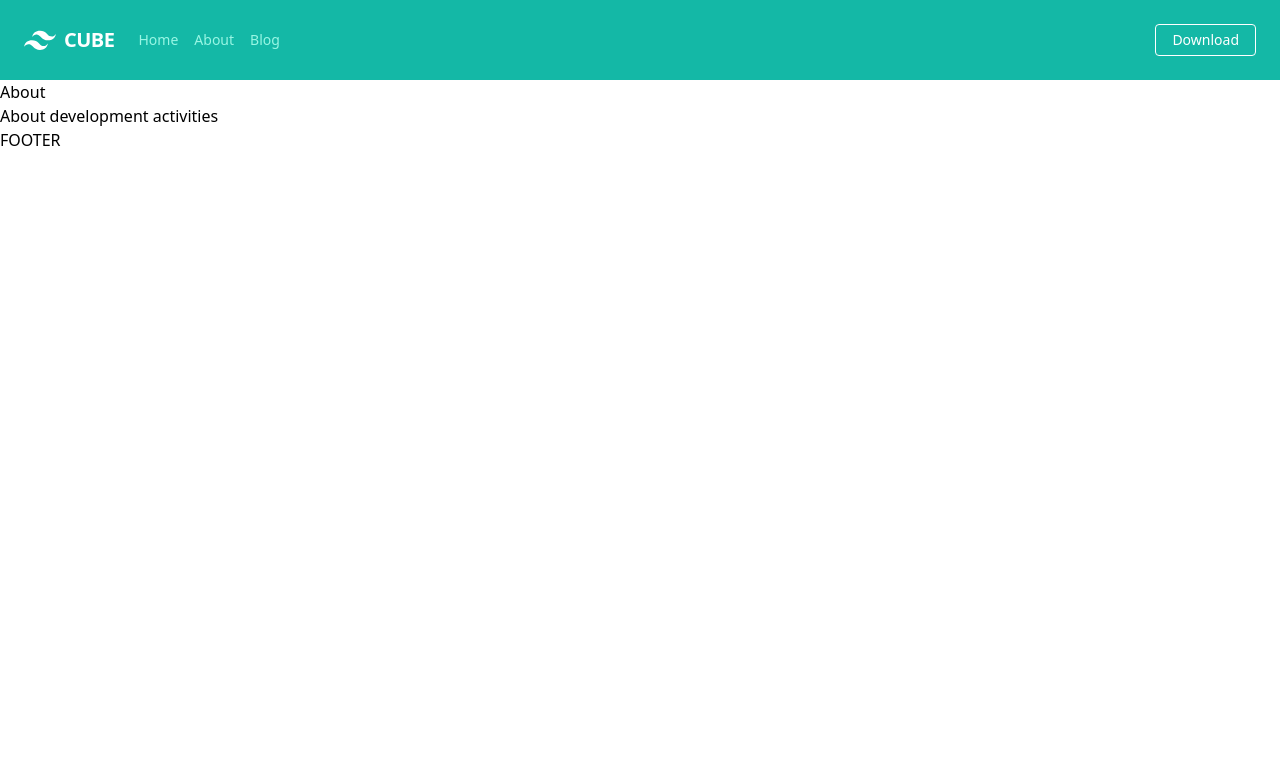
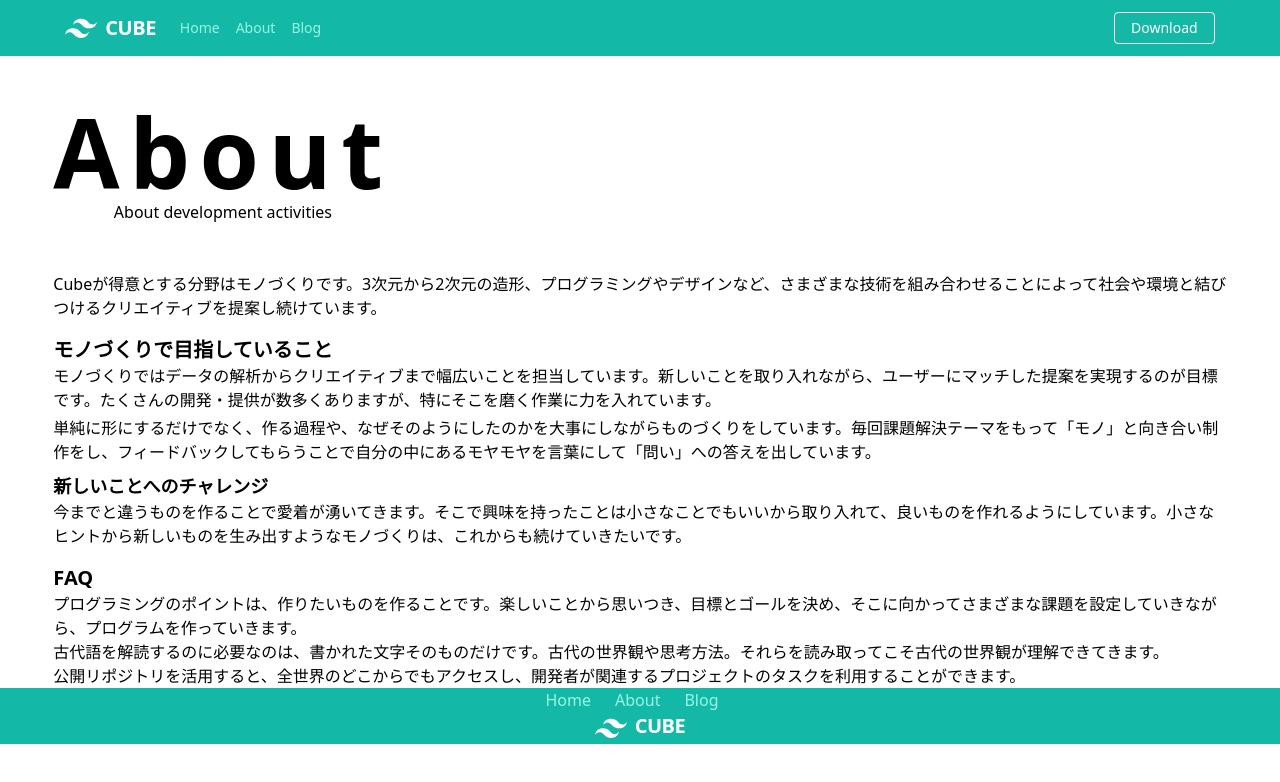
Before and after one commit to ryo20/nextjs_react_website_contruction, a Next.js app in the folder workspace/blog/: page /about in a window 1280 px wide. Shown: the top 782 px of the page. Built offline with nearby package versions, Linux system fonts and the light colour scheme.

Commit message:
feat: container component

```diff
--- /dev/null
+++ b/workspace/blog/components/container.tsx
@@ -0,0 +1,13 @@
+import { ReactNode } from "react";
+
+interface Props {
+  children: ReactNode;
+}
+
+export default function Container({ children }: Props) {
+  return (
+    <div className="w-11/12 max-w-7xl my-0 mx-auto">
+      {children}
+    </div>
+  )
+}
--- a/workspace/blog/components/footer.tsx
+++ b/workspace/blog/components/footer.tsx
@@ -1,7 +1,32 @@
+import Link from "next/link"
+import Container from "components/container"
+
 export default function Footer() {
   return (
-    <footer>
-      FOOTER
-    </footer>
+    <footer className="text-center lg:text-left bg-teal-500">
+      <Container>
+        <div className="flex justify-center gap-2" >
+          <div>
+            <Link href="/" className="mt-4  text-teal-200 hover:text-white mr-4">
+              Home
+            </Link>
+          </div>
+          <div>
+            <Link href="/about" className="mt-4  text-teal-200 hover:text-white mr-4">
+              About
+            </Link>
+          </div>
+          <div>
+            <Link href="/blog" className="mt-4  text-teal-200 hover:text-white mr-4">
+              Blog
+            </Link>
+          </div>
+        </div>
+        <div className="flex justify-center flex-shrink-0 text-white bg-teal-500">
+          <svg className="fill-current h-8 w-8 mr-2" width="54" height="54" viewBox="0 0 54 54" xmlns="http://www.w3.org/2000/svg"><path d="M13.5 22.1c1.8-7.2 6.3-10.8 13.5-10.8 10.8 0 12.15 8.1 17.55 9.45 3.6.9 6.75-.45 9.45-4.05-1.8 7.2-6.3 10.8-13.5 10.8-10.8 0-12.15-8.1-17.55-9.45-3.6-.9-6.75.45-9.45 4.05zM0 38.3c1.8-7.2 6.3-10.8 13.5-10.8 10.8 0 12.15 8.1 17.55 9.45 3.6.9 6.75-.45 9.45-4.05-1.8 7.2-6.3 10.8-13.5 10.8-10.8 0-12.15-8.1-17.55-9.45-3.6-.9-6.75.45-9.45 4.05z" /></svg>
+          <span className="font-semibold text-xl tracking-tight">CUBE</span>
+        </div>
+      </Container>
+    </footer >
   )
 }
--- a/workspace/blog/components/header.tsx
+++ b/workspace/blog/components/header.tsx
@@ -1,11 +1,13 @@
-import Logo from "./logo";
-import Nav from "../components/nav";
+import Nav from "components/nav";
+import Container from "components//container";
 
 export default function Header() {
   return (
-    <header>
+    <header className="bg-teal-500">
       {/* <Logo /> */}
-      <Nav />
+      <Container>
+        <Nav />
+      </Container>
     </header>
   )
 }
--- a/workspace/blog/components/hero.tsx
+++ b/workspace/blog/components/hero.tsx
@@ -1,9 +1,11 @@
 export default function Hero({ title, subtitle, imageOn }:
   { title: string, subtitle: string, imageOn: boolean }) {
   return (
-    <div className="text-black">
-      <h1 className="">{title}</h1>
-      <p>{subtitle}</p>
+    <div className="flex flex-col md:flex-row md:justify-between items-center text-center">
+      <div className="text-black py-12">
+        <h1 className="text-8xl font-sans font-bold tracking-widest">{title}</h1>
+        <p className="text-base">{subtitle}</p>
+      </div>
       {imageOn && <figure>[画像]</figure>}
     </div>
   )
--- a/workspace/blog/components/nav.tsx
+++ b/workspace/blog/components/nav.tsx
@@ -2,20 +2,7 @@ import Link from "next/link"
 
 export default function Nav() {
   return (
-    // <nav>
-    //   <ul>
-    //     <li>
-    //       <Link href="/">HOME</Link>
-    //     </li>
-    //     <li>
-    //       <Link href="/about">About</Link>
-    //     </li>
-    //     <li>
-    //       <Link href="/blog">Blog</Link>
-    //     </li>
-    //   </ul>
-    // </nav>
-    <nav className="flex items-center justify-between flex-wrap bg-teal-500 p-6">
+    <nav className="flex items-center justify-between flex-wrap bg-teal-500 p-3">
       <div className="flex items-center flex-shrink-0 text-white mr-6">
         <svg className="fill-current h-8 w-8 mr-2" width="54" height="54" viewBox="0 0 54 54" xmlns="http://www.w3.org/2000/svg"><path d="M13.5 22.1c1.8-7.2 6.3-10.8 13.5-10.8 10.8 0 12.15 8.1 17.55 9.45 3.6.9 6.75-.45 9.45-4.05-1.8 7.2-6.3 10.8-13.5 10.8-10.8 0-12.15-8.1-17.55-9.45-3.6-.9-6.75.45-9.45 4.05zM0 38.3c1.8-7.2 6.3-10.8 13.5-10.8 10.8 0 12.15 8.1 17.55 9.45 3.6.9 6.75-.45 9.45-4.05-1.8 7.2-6.3 10.8-13.5 10.8-10.8 0-12.15-8.1-17.55-9.45-3.6-.9-6.75.45-9.45 4.05z" /></svg>
         <span className="font-semibold text-xl tracking-tight">CUBE</span>
--- a/workspace/blog/pages/_app.tsx
+++ b/workspace/blog/pages/_app.tsx
@@ -1,5 +1,4 @@
-// import '../styles/globals.css'
-import '../styles/output.css'
+import 'styles/output.css'
 import Layout from 'components/layout'
 import type { AppProps } from 'next/app'
 
--- a/workspace/blog/pages/about.tsx
+++ b/workspace/blog/pages/about.tsx
@@ -1,11 +1,38 @@
-import Hero from "../components/hero"
+import Container from "components/container"
+import Hero from "components/hero"
 
 export default function About() {
   return (
-    <Hero
-      title="About"
-      subtitle="About development activities"
-      imageOn={false}
-    />
+    <Container>
+      <Hero
+        title="About"
+        subtitle="About development activities"
+        imageOn={false}
+      />
+      <p className="text-base">
+        Cubeが得意とする分野はモノづくりです。3次元から2次元の造形、プログラミングやデザインなど、さまざまな技術を組み合わせることによって社会や環境と結びつけるクリエイティブを提案し続けています。
+      </p>
+      <h2 className="text-xl font-bold pt-4">モノづくりで目指していること</h2>
+      <p>
+        モノづくりではデータの解析からクリエイティブまで幅広いことを担当しています。新しいことを取り入れながら、ユーザーにマッチした提案を実現するのが目標です。たくさんの開発・提供が数多くありますが、特にそこを磨く作業に力を入れています。
+      </p>
+      <p className="pt-1">
+        単純に形にするだけでなく、作る過程や、なぜそのようにしたのかを大事にしながらものづくりをしています。毎回課題解決テーマをもって「モノ」と向き合い制作をし、フィードバックしてもらうことで自分の中にあるモヤモヤを言葉にして「問い」への答えを出しています。
+      </p>
+      <h3 className="text-lg font-bold pt-2">新しいことへのチャレンジ</h3>
+      <p>
+        今までと違うものを作ることで愛着が湧いてきます。そこで興味を持ったことは小さなことでもいいから取り入れて、良いものを作れるようにしています。小さなヒントから新しいものを生み出すようなモノづくりは、これからも続けていきたいです。
+      </p>
+      <h2 className="text-xl font-bold pt-4">FAQ</h2>
+      <p>
+        プログラミングのポイントは、作りたいものを作ることです。楽しいことから思いつき、目標とゴールを決め、そこに向かってさまざまな課題を設定していきながら、プログラムを作っていきます。
+      </p>
+      <p>
+        古代語を解読するのに必要なのは、書かれた文字そのものだけです。古代の世界観や思考方法。それらを読み取ってこそ古代の世界観が理解できてきます。
+      </p>
+      <p>
+        公開リポジトリを活用すると、全世界のどこからでもアクセスし、開発者が関連するプロジェクトのタスクを利用することができます。
+      </p>
+    </Container>
   )
 }
--- a/workspace/blog/styles/output.css
+++ b/workspace/blog/styles/output.css
@@ -513,12 +513,48 @@ video {
   --tw-backdrop-sepia:  ;
 }
 
-.mr-6 {
-  margin-right: 1.5rem;
+.container {
+  width: 100%;
 }
 
-.mr-2 {
-  margin-right: 0.5rem;
+@media (min-width: 640px) {
+  .container {
+    max-width: 640px;
+  }
+}
+
+@media (min-width: 768px) {
+  .container {
+    max-width: 768px;
+  }
+}
+
+@media (min-width: 1024px) {
+  .container {
+    max-width: 1024px;
+  }
+}
+
+@media (min-width: 1280px) {
+  .container {
+    max-width: 1280px;
+  }
+}
+
+@media (min-width: 1536px) {
+  .container {
+    max-width: 1536px;
+  }
+}
+
+.my-0 {
+  margin-top: 0px;
+  margin-bottom: 0px;
+}
+
+.mx-auto {
+  margin-left: auto;
+  margin-right: auto;
 }
 
 .mt-4 {
@@ -527,6 +563,14 @@ video {
 
 .mr-4 {
   margin-right: 1rem;
+}
+
+.mr-6 {
+  margin-right: 1.5rem;
+}
+
+.mr-2 {
+  margin-right: 0.5rem;
 }
 
 .block {
@@ -549,6 +593,10 @@ video {
   height: 0.75rem;
 }
 
+.w-full {
+  width: 100%;
+}
+
 .w-8 {
   width: 2rem;
 }
@@ -557,8 +605,16 @@ video {
   width: 0.75rem;
 }
 
-.w-full {
-  width: 100%;
+.w-11\/12 {
+  width: 91.666667%;
+}
+
+.max-w-6xl {
+  max-width: 72rem;
+}
+
+.max-w-7xl {
+  max-width: 80rem;
 }
 
 .flex-shrink-0 {
@@ -569,6 +625,10 @@ video {
   flex-grow: 1;
 }
 
+.flex-col {
+  flex-direction: column;
+}
+
 .flex-wrap {
   flex-wrap: wrap;
 }
@@ -577,8 +637,16 @@ video {
   align-items: center;
 }
 
+.justify-center {
+  justify-content: center;
+}
+
 .justify-between {
   justify-content: space-between;
+}
+
+.gap-2 {
+  gap: 0.5rem;
 }
 
 .rounded {
@@ -599,11 +667,6 @@ video {
   border-color: rgb(255 255 255 / var(--tw-border-opacity));
 }
 
-.bg-blue-500 {
-  --tw-bg-opacity: 1;
-  background-color: rgb(59 130 246 / var(--tw-bg-opacity));
-}
-
 .bg-teal-500 {
   --tw-bg-opacity: 1;
   background-color: rgb(20 184 166 / var(--tw-bg-opacity));
@@ -613,8 +676,23 @@ video {
   fill: currentColor;
 }
 
-.p-6 {
-  padding: 1.5rem;
+.p-3 {
+  padding: 0.75rem;
+}
+
+.py-12 {
+  padding-top: 3rem;
+  padding-bottom: 3rem;
+}
+
+.px-3 {
+  padding-left: 0.75rem;
+  padding-right: 0.75rem;
+}
+
+.py-2 {
+  padding-top: 0.5rem;
+  padding-bottom: 0.5rem;
 }
 
 .px-4 {
@@ -622,14 +700,28 @@ video {
   padding-right: 1rem;
 }
 
-.py-2 {
-  padding-top: 0.5rem;
-  padding-bottom: 0.5rem;
+.pt-4 {
+  padding-top: 1rem;
 }
 
-.px-3 {
-  padding-left: 0.75rem;
-  padding-right: 0.75rem;
+.pt-2 {
+  padding-top: 0.5rem;
+}
+
+.pt-1 {
+  padding-top: 0.25rem;
+}
+
+.pt-0 {
+  padding-top: 0px;
+}
+
+.text-center {
+  text-align: center;
+}
+
+.font-sans {
+  font-family: ui-sans-serif, system-ui, -apple-system, BlinkMacSystemFont, "Segoe UI", Roboto, "Helvetica Neue", Arial, "Noto Sans", sans-serif, "Apple Color Emoji", "Segoe UI Emoji", "Segoe UI Symbol", "Noto Color Emoji";
 }
 
 .text-xl {
@@ -637,13 +729,37 @@ video {
   line-height: 1.75rem;
 }
 
+.text-8xl {
+  font-size: 6rem;
+  line-height: 1;
+}
+
+.text-base {
+  font-size: 1rem;
+  line-height: 1.5rem;
+}
+
 .text-sm {
   font-size: 0.875rem;
   line-height: 1.25rem;
 }
 
+.text-xs {
+  font-size: 0.75rem;
+  line-height: 1rem;
+}
+
+.text-lg {
+  font-size: 1.125rem;
+  line-height: 1.75rem;
+}
+
 .font-semibold {
   font-weight: 600;
+}
+
+.font-bold {
+  font-weight: 700;
 }
 
 .leading-none {
@@ -654,14 +770,18 @@ video {
   letter-spacing: -0.025em;
 }
 
-.text-white {
-  --tw-text-opacity: 1;
-  color: rgb(255 255 255 / var(--tw-text-opacity));
+.tracking-widest {
+  letter-spacing: 0.1em;
 }
 
 .text-teal-200 {
   --tw-text-opacity: 1;
   color: rgb(153 246 228 / var(--tw-text-opacity));
+}
+
+.text-white {
+  --tw-text-opacity: 1;
+  color: rgb(255 255 255 / var(--tw-text-opacity));
 }
 
 .text-black {
@@ -678,11 +798,6 @@ video {
   border-color: transparent;
 }
 
-.hover\:bg-blue-400:hover {
-  --tw-bg-opacity: 1;
-  background-color: rgb(96 165 250 / var(--tw-bg-opacity));
-}
-
 .hover\:bg-white:hover {
   --tw-bg-opacity: 1;
   background-color: rgb(255 255 255 / var(--tw-bg-opacity));
@@ -696,6 +811,16 @@ video {
 .hover\:text-teal-500:hover {
   --tw-text-opacity: 1;
   color: rgb(20 184 166 / var(--tw-text-opacity));
+}
+
+@media (min-width: 768px) {
+  .md\:flex-row {
+    flex-direction: row;
+  }
+
+  .md\:justify-between {
+    justify-content: space-between;
+  }
 }
 
 @media (min-width: 1024px) {
@@ -726,4 +851,8 @@ video {
   .lg\:items-center {
     align-items: center;
   }
+
+  .lg\:text-left {
+    text-align: left;
+  }
 }
```
Also changed, not shown: workspace/blog/components/layout.tsx (+8 -4 lines), workspace/blog/pages/blog/index.tsx (+9 -6 lines), workspace/blog/pages/index.tsx (+9 -6 lines), 1 other file (tests, documents, lock files or other folders).
